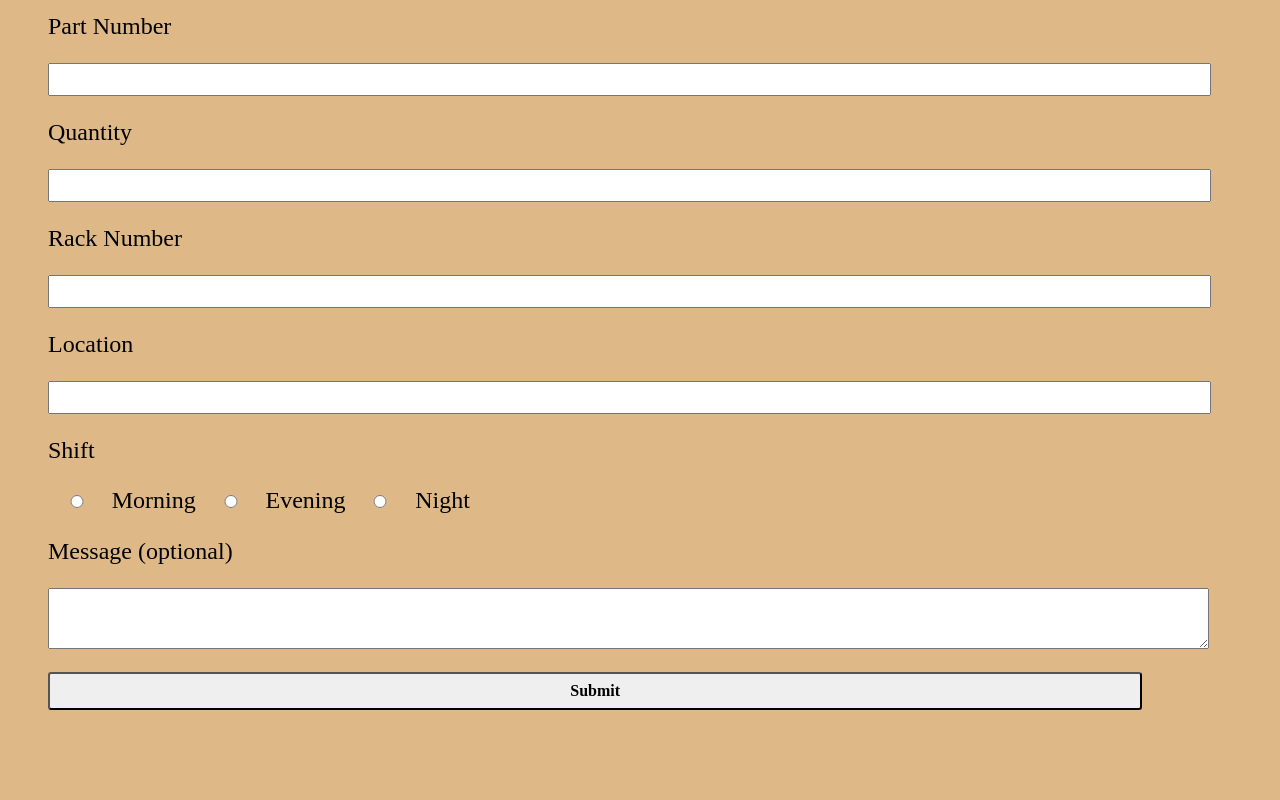
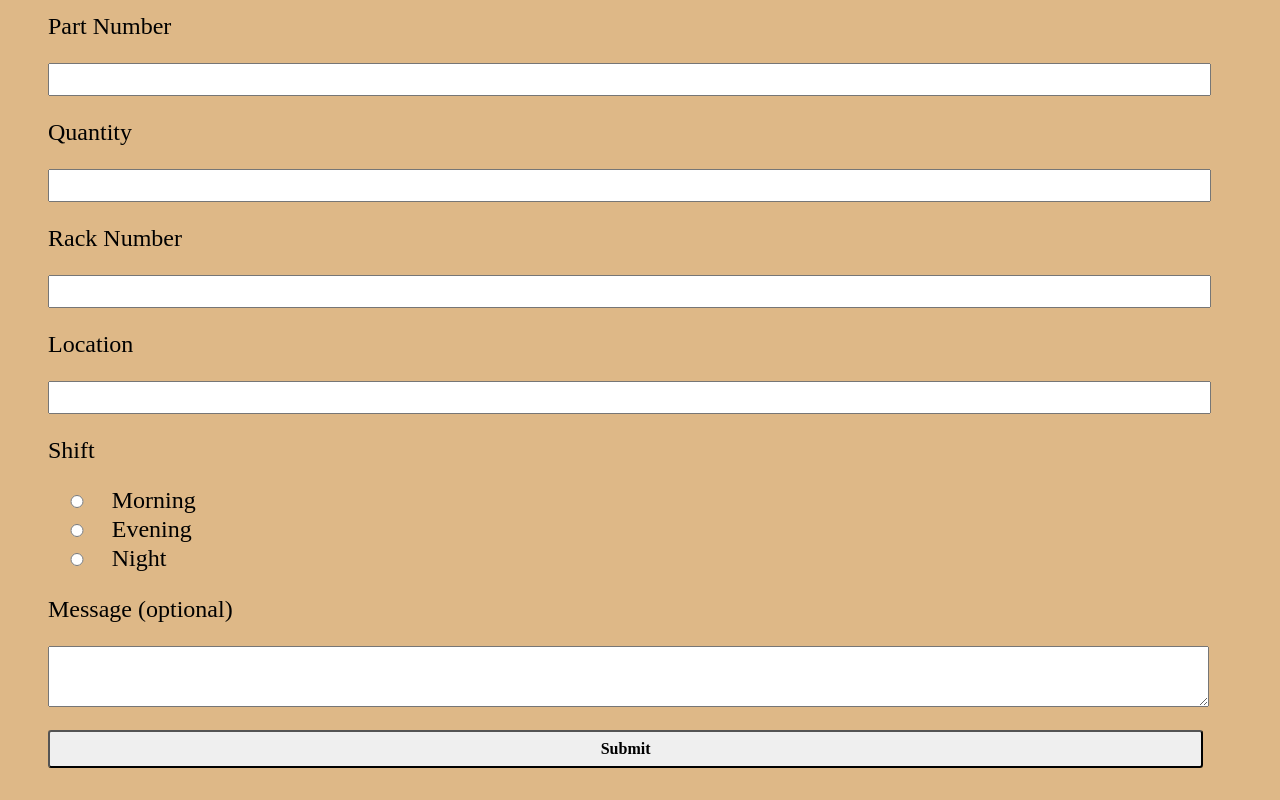
Before and after one commit to dennisagarwal/inventory-form, a plain HTML site: page index.html in a window 1280 px wide. Shown: the part 327-1127 px from the top of the page. Before the commit the page ends 1069 px from the top, so only its background shows below. Drawn offline with nearby package versions, Linux system fonts and the light colour scheme.

Commit message:
styling-cursor-pointer

```diff
--- a/index.html
+++ b/index.html
@@ -41,9 +41,15 @@
   <div class="form__div">
     <label class="form__label">Shift</label>
     <div class="form__input">
+      <div>
     <input class="form__input--radio" type="radio" id="shift" name="shift" value="morning" /> Morning
+  </div>
+  <div>
     <input class="form__input--radio" type="radio" id="shift" name="shift" value="evening" /> Evening
+  </div>
+  <div>
     <input class="form__input--radio" type="radio" id="shift" name="shift" value=night" /> Night
+  </div>
     </div>
   </div>
   <div class="form__div">
--- a/styles/inventory-form.scss
+++ b/styles/inventory-form.scss
@@ -15,7 +15,6 @@
 
 .form {
   &__label {
-    width: 40%;
     font-size: 1.5rem;
     margin: 1rem;
   }
@@ -23,11 +22,14 @@
     margin: 0.4rem 1rem;
     font-size: 1.5rem;
     width: 100%;
+    display: flex;
+    flex-direction: column;
     &--radio {
       font-size: 1.5rem;
       width: 5%;
       margin-top: 0.5rem;
       margin-bottom: 0.5rem;
+      cursor: pointer;
     }
   }
   &__div {
@@ -36,12 +38,13 @@
     flex-direction: column;
   }
   &__button {
-    width: 90%;
+    width: 95%;
     padding: 0.5rem;
     margin-top: 1rem;
     margin-left: 1rem;
     border-radius: 0.2rem;
     font-weight: 600;
     font-size: 1rem;
+    cursor: pointer;
   }
 }
```
Also changed, not shown: styles/inventory-form.css, 1 other file.
